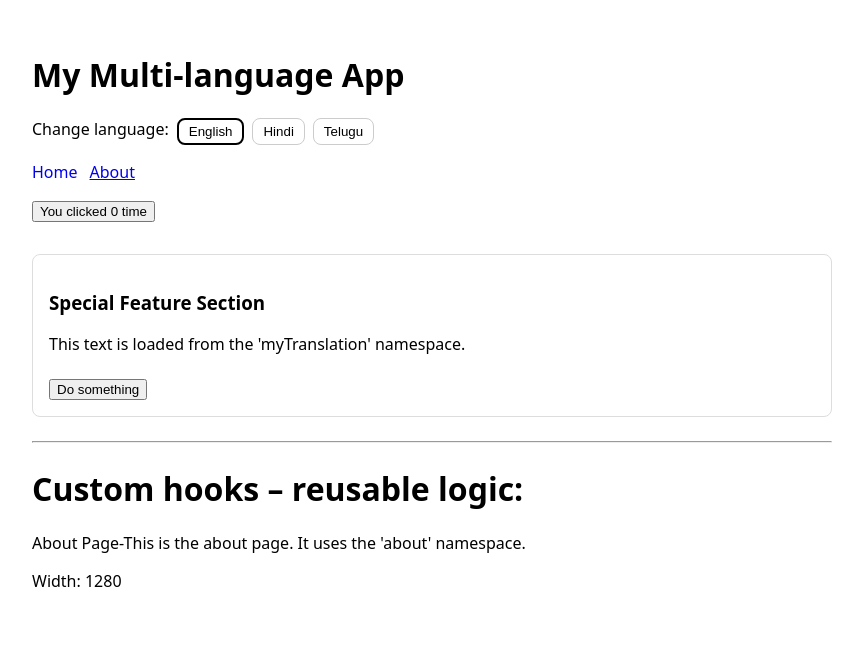
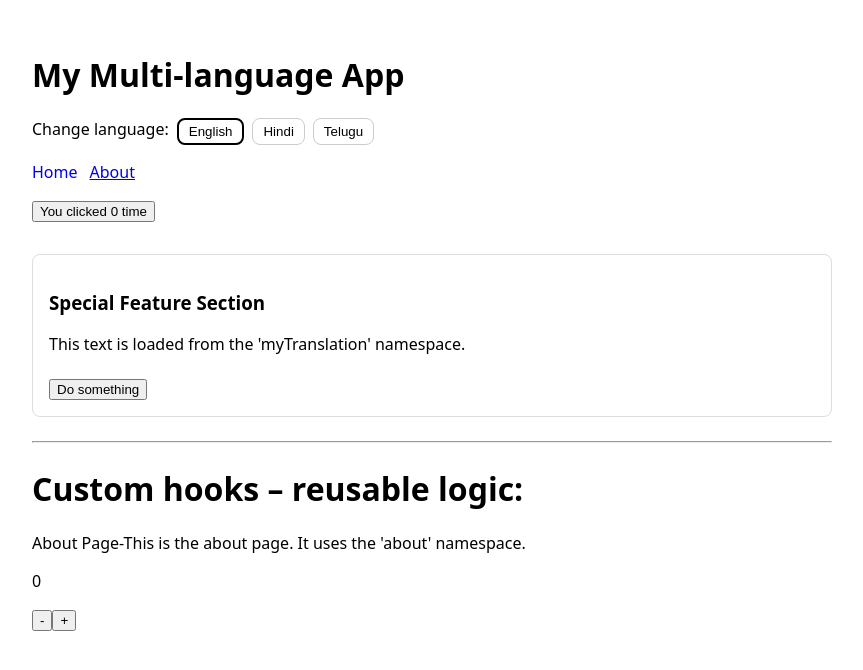
Before and after one commit to UdayKumarBurgula/my-react-prepare, a React (Create React App) app: page /about in a window 1280 px wide. Shown: the top 670 px of the page, without its empty margins (0-863 px from the left). Built offline with nearby package versions, Linux system fonts and the light colour scheme.

Commit message:
useReducer – complex state

```diff
--- a/src/pages/AboutPage.js
+++ b/src/pages/AboutPage.js
@@ -9,23 +9,29 @@ import { io } from "socket.io-client";
 import styles from "./Button.module.css";
 import styled from "styled-components";
 
-const useWindowWidth = function () {
-    const [width, setWidth] = useState(window.innerWidth);
+const initialState = { count: 0 };
 
-    useEffect(() => {
-        function onResize() {
-            setWidth(window.innerWidth);
-        }
-        window.addEventListener("resize", onResize);
-        return () => window.removeEventListener("resize", onResize);
-    }, []);
-
-    return width;
+function reducer(state, action) {
+    switch (action.type) {
+        case "inc":
+            return { count: state.count + 1 };
+        case "dec":
+            return { count: state.count - 1 };
+        default:
+            return state;
+    }
 }
 
-const Component = function () {
-    const width = useWindowWidth();
-    return <p >Width: {width}</p>;
+function Counter() {
+    const [state, dispatch] = useReducer(reducer, initialState);
+
+    return (
+        <>
+            <p>{state.count}</p>
+            <button onClick={() => dispatch({ type: "dec" })}>-</button>
+            <button onClick={() => dispatch({ type: "inc" })}>+</button>
+        </>
+    );
 }
 
 function AboutPage() {
@@ -36,7 +42,7 @@ function AboutPage() {
       <div>
           <h1>Custom hooks – reusable logic:</h1>
           {t('title') + "-" + t('content')} <br />
-          <Component></Component>
+          <Counter></Counter>
       </div>
   );
 }
```
